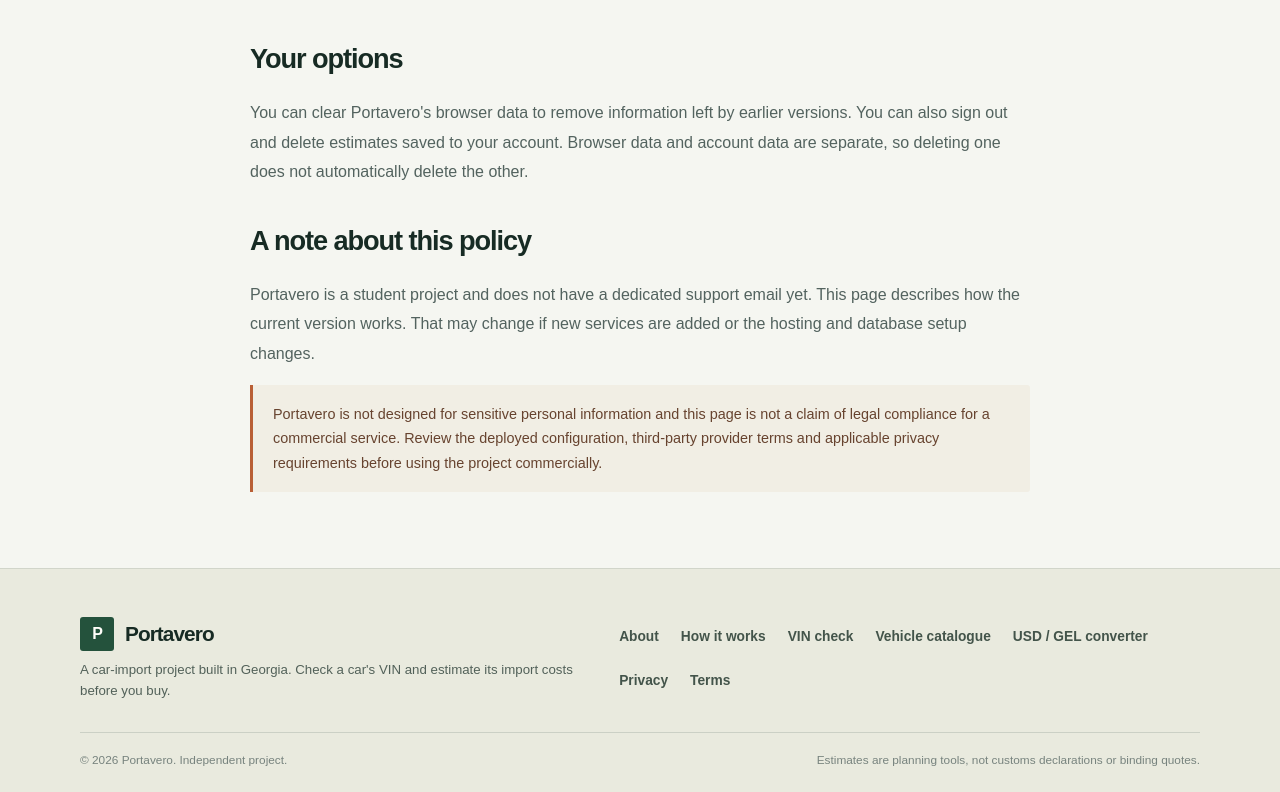
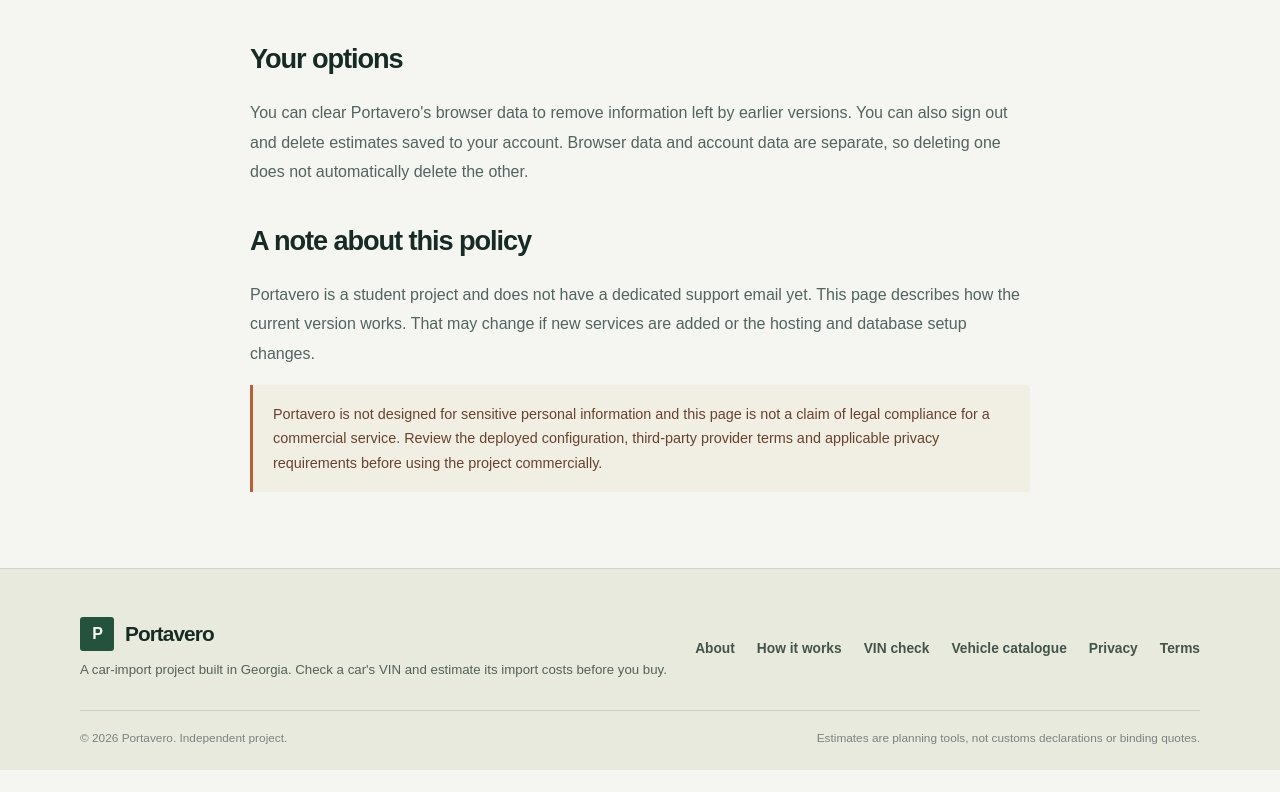
Before and after one commit to GIORGIO2032Q4E/portavero, a Next.js app: page /privacy-policy in a window 1280 px wide. Shown: the part 2030-2822 px from the top of the page. After the commit the page ends 2800 px from the top, so only its background shows below. Built offline with nearby package versions, Linux system fonts and the light colour scheme; no server answers.

Commit message:
Remove currency converter references

```diff
--- a/src/app/layout.tsx
+++ b/src/app/layout.tsx
@@ -51,7 +51,6 @@ export default function RootLayout({ children }: Readonly<{ children: React.Reac
               <Link href="/how-it-works">How it works</Link>
               <Link href="/vin-check">VIN check</Link>
               <Link href="/vehicles">Vehicle catalogue</Link>
-              <Link href="/currency-converter">USD / GEL converter</Link>
               <Link href="/privacy-policy">Privacy</Link>
               <Link href="/terms">Terms</Link>
             </div>
```
